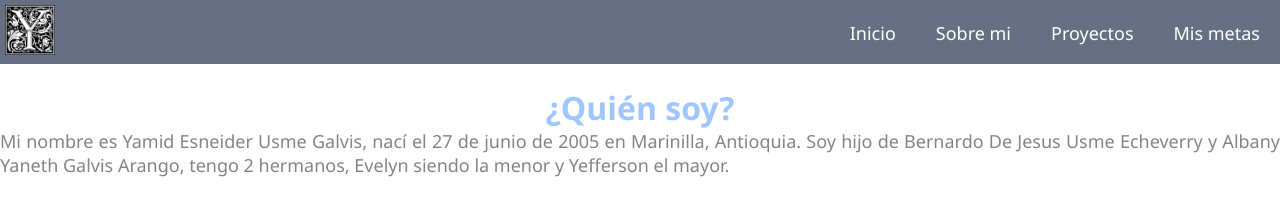
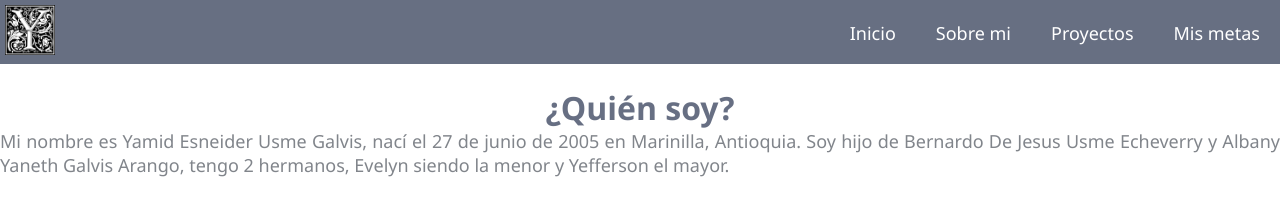
Before and after one commit to UsmeYE/UsmeYE.github.io, a plain HTML site: page index.html in a window 1280 px wide. Drawn offline with Linux system fonts and the light colour scheme.

Commit message:
style.css

```diff
--- a/style.css
+++ b/style.css
@@ -15,7 +15,7 @@ body{
 }
 
 h1 {
-    color: rgb(160, 198, 255);
+    color: rgb(52 63 89 / 75%);
     text-align: center;
 }
 
```
